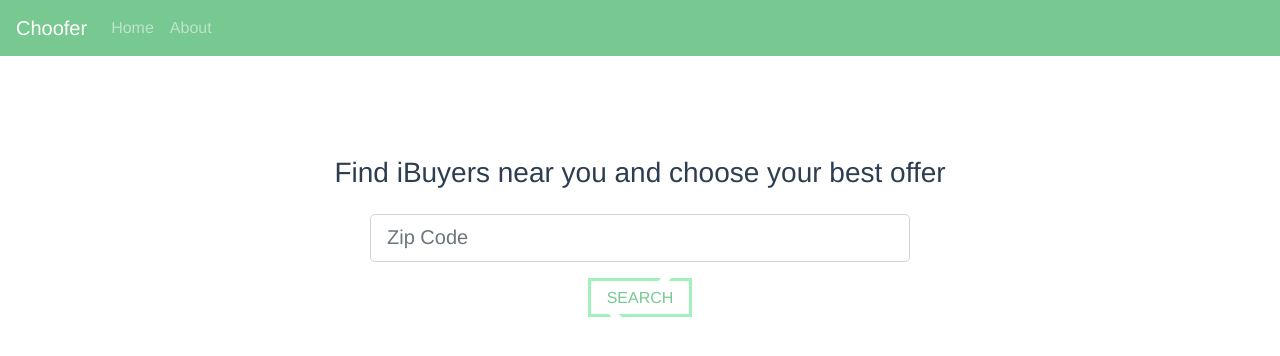
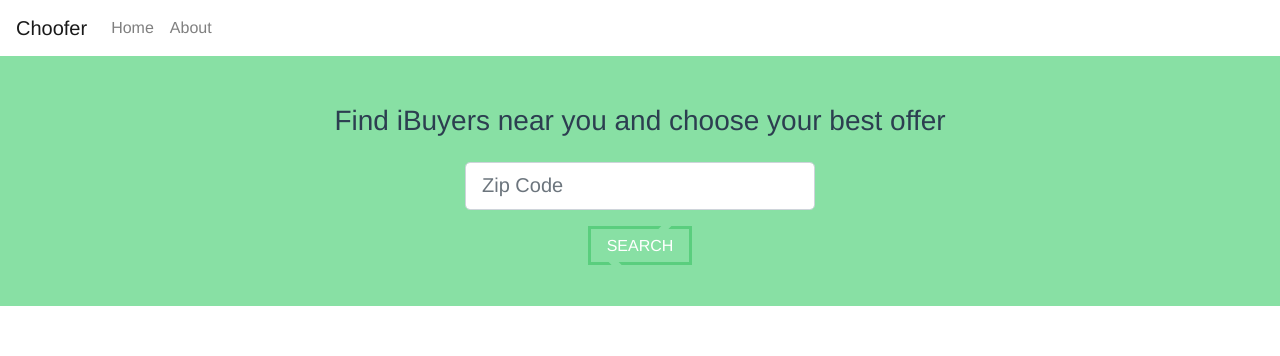
Before and after one commit to mrt1209/iBuyer, a Vue app: page / in a window 1280 px wide. Shown: the top 356 px of the page. Built offline with nearby package versions, Linux system fonts and the light colour scheme; no server answers.

Commit message:
cleaned up some home page styling

```diff
--- a/src/App.vue
+++ b/src/App.vue
@@ -1,13 +1,12 @@
 <template>
     <div id="app">
-        <b-navbar toggleable="lg" type="dark" variant="secondary">
+        <b-navbar toggleable="lg" variant="white">
             <b-navbar-brand href="#">Choofer</b-navbar-brand>
             <b-navbar-nav>
                 <b-nav-item to="/">Home</b-nav-item>
                 <b-nav-item to="/results">About</b-nav-item>
             </b-navbar-nav>
         </b-navbar>
-        <div class="spacer"></div>
         <router-view></router-view>
     </div>
 </template>
--- a/src/components/heroButton.vue
+++ b/src/components/heroButton.vue
@@ -22,7 +22,7 @@ export default class HeroButton extends Vue {
 .brk-btn {
     position: relative;
     background: none;
-    color: $secondary;
+    color: $white;
     text-transform: uppercase;
     text-decoration: none;
     border: 0.2em solid $primary;
@@ -32,7 +32,7 @@ export default class HeroButton extends Vue {
         display: block;
         position: absolute;
         width: 10%;
-        background: white;
+        background: $secondary;
         height: 0.3em;
         right: 20%;
         top: -0.21em;
@@ -45,7 +45,7 @@ export default class HeroButton extends Vue {
         display: block;
         position: absolute;
         width: 10%;
-        background: white;
+        background: $secondary;
         height: 0.3em;
         left: 20%;
         bottom: -0.25em;
--- a/src/styles/base.scss
+++ b/src/styles/base.scss
@@ -1,5 +1,5 @@
-$primary: rgb(162, 240, 187);
-$secondary: rgb(119, 200, 145);
+$primary: rgb(90, 206, 126);
+$secondary: rgb(136, 224, 164);
 
 .component {
     background-color: red;
--- a/src/styles/theme.scss
+++ b/src/styles/theme.scss
@@ -22,3 +22,4 @@
 
 #nav a.router-link-exact-active {
     color: #42b983;
+}
--- a/src/views/home.vue
+++ b/src/views/home.vue
@@ -1,13 +1,13 @@
 <template>
-    <div class="home">
-        <b-container>
+    <div class="home bg-secondary d-flex">
+        <b-container class="align-self-center">
             <b-row>
                 <b-col>
                     <h3 class="mb-4">Find iBuyers near you and choose your best offer</h3>
                 </b-col>
             </b-row>
             <b-row>
-                <b-col cols="6" offset="3">
+                <b-col cols="4" offset="4">
                     <b-form-input
                         v-model="zipCode"
                         size="lg"
@@ -86,4 +86,8 @@ export default {
 };
 </script>
 
-<style lang="scss" scoped></style>
+<style lang="scss" scoped>
+.home {
+    min-height: 250px;
+}
+</style>
```
